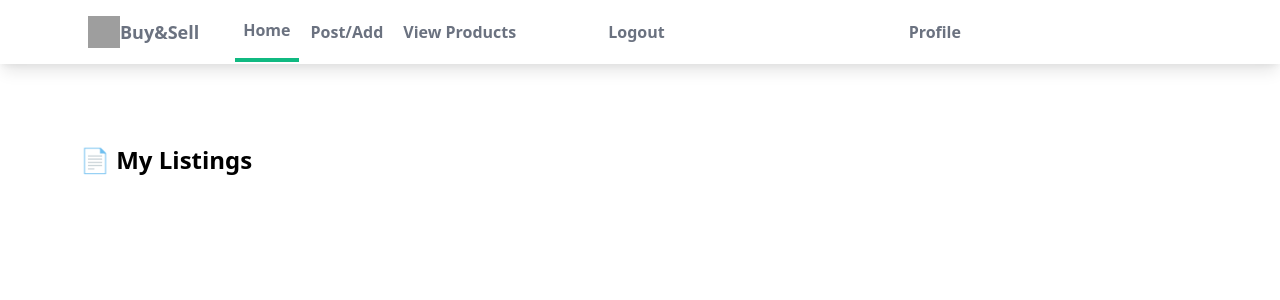
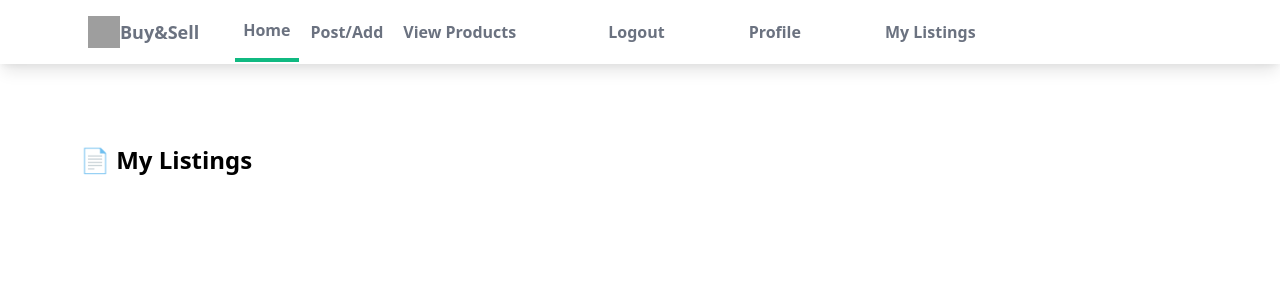
Before and after one commit to echeadle/django4, a Django app: page /myapp/products/mylistings in a window 1280 px wide. Shown: the top 300 px of the page. Run offline with Django 4.2, Linux system fonts and the light colour scheme; the visitor is signed in with stand-in values (Sample User, id 1); data that the repository does not hold is empty; style sheets or scripts are compiled from the project's sources; grey boxes are pictures that could not be loaded.

Commit message:
Section 89 finish mylistings

```diff
--- a/myapp/templates/myapp/base.html
+++ b/myapp/templates/myapp/base.html
@@ -21,7 +21,8 @@
                 <a href="{% url 'myapp:products' %}" class="py-4 px-2 text-gray-500 font-semibold" >View Products</a>
                 {% if user.is_authenticated %}
                   <a class="py-4 px-20 text-gray-500 font-semibold" href="{% url 'users:logout' %}">Logout</a>
-                  <a class="py-4 px-40 text-gray-500 font-semibold" href="{% url 'users:profile' %}">Profile</a>
+                  <a class="py-4 px-35 text-gray-500 font-semibold" href="{% url 'users:profile' %}">Profile</a>
+                  <a class="py-4 px-20 text-gray-500 font-semibold" href="{% url 'myapp:mylistings' %}">My Listings</a>
                 {% else %}
                   <a class="py-4 px-40 text-gray-500 font-semibold" href="{% url 'users:login' %}">Login</a>
                 {% endif %}
--- a/myapp/templates/myapp/mylistings.html
+++ b/myapp/templates/myapp/mylistings.html
@@ -11,6 +11,12 @@
             <div class="text-green-500">$ {{product.price}}</div>
             <div>{{product.desc}}</div>
         </span>
+        <span class="w-1/5 my-10 mx-10">
+            <a class="rounded bg-green-500 text-white font-bold px-5 py-2" href="{% url 'myapp:update_product' product.id %}">Edit</a>
+        </span>
+        <span class="w-1/5 my-10 mx-10">
+            <a class="rounded bg-red-500 text-white font-bold px-5 py-2" href="{% url 'myapp:delete_product' product.id %}">Delete</a>
+        </span>
     </div>
 {% endfor %}
 {% endblock %}
```
